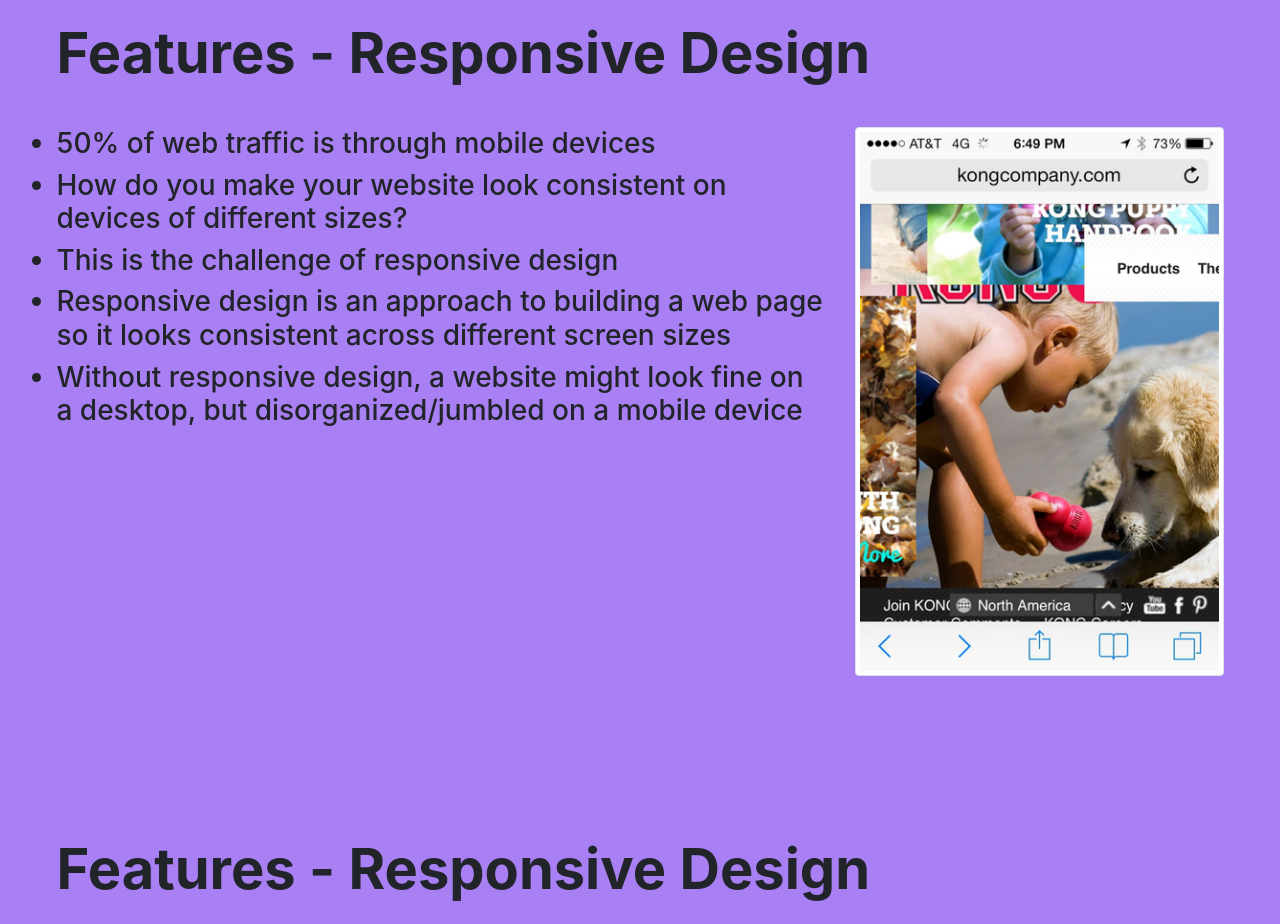
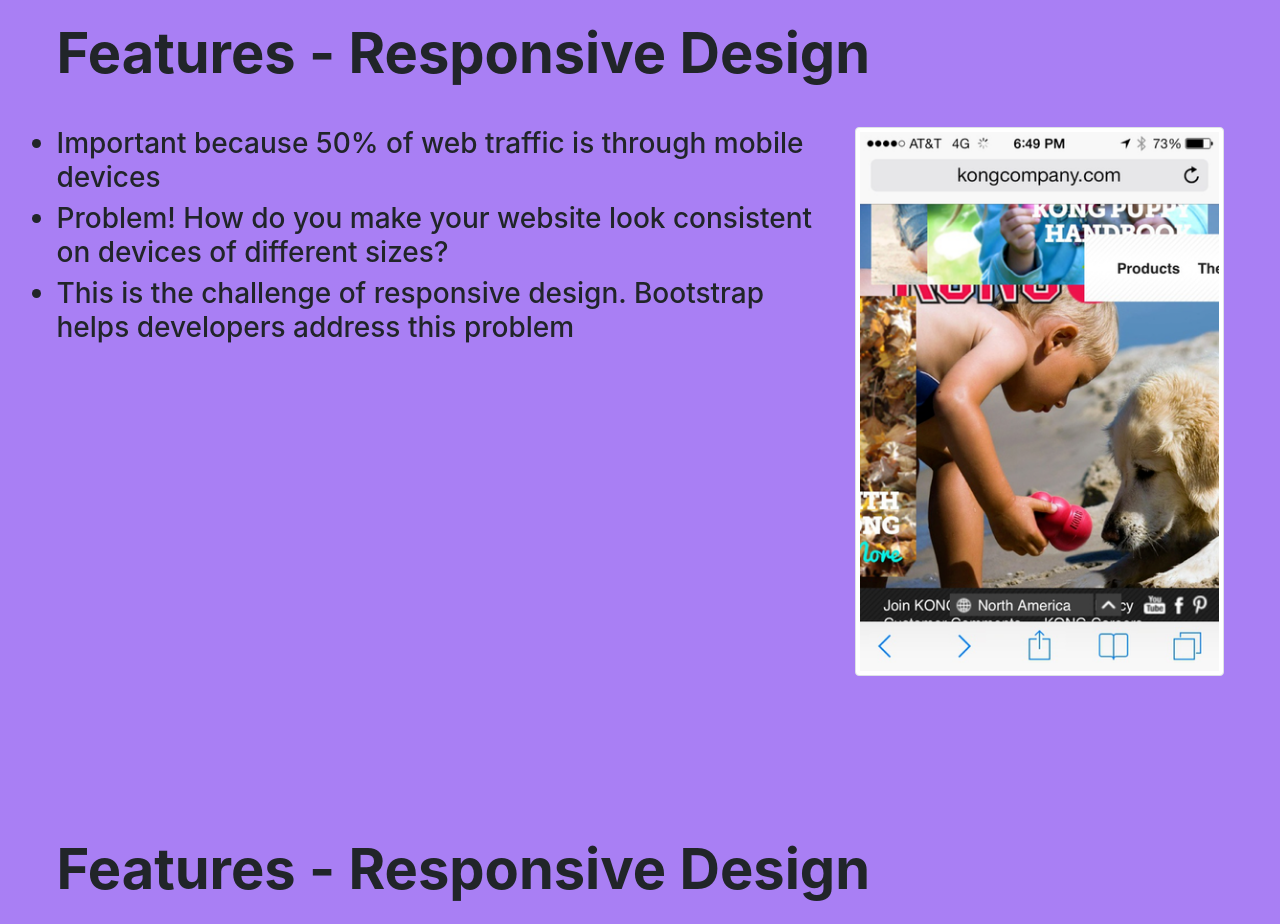
Before and after one commit to calmel/techeval, a website with bundled scripts: page index.html in a window 1280 px wide. Shown: the part 6760-7684 px from the top of the page. Built offline with nearby package versions, Linux system fonts and the light colour scheme.

Commit message:
Remove duplicates

```diff
--- a/index.html
+++ b/index.html
@@ -251,11 +251,9 @@
       <div class="row">
         <div class="col col-md-8">
           <ul>
-            <li class="h3">50% of web traffic is through mobile devices</li>
-            <li class="h3">How do you make your website look consistent on devices of different sizes?</li>
-            <li class="h3">This is the challenge of responsive design</li>
-            <li class="h3">Responsive design is an approach to building a web page so it looks consistent across different screen sizes</li>
-            <li class="h3">Without responsive design, a website might look fine on a desktop, but disorganized/jumbled on a mobile device</li>
+            <li class="h3">Important because 50% of web traffic is through mobile devices</li>
+            <li class="h3">Problem! How do you make your website look consistent on devices of different sizes?</li>
+            <li class="h3">This is the challenge of responsive design. Bootstrap helps developers address this problem</li>
           </ul>
         </div>
         <div class="col col-md-4">
```
Also changed, not shown: 1 other file.
